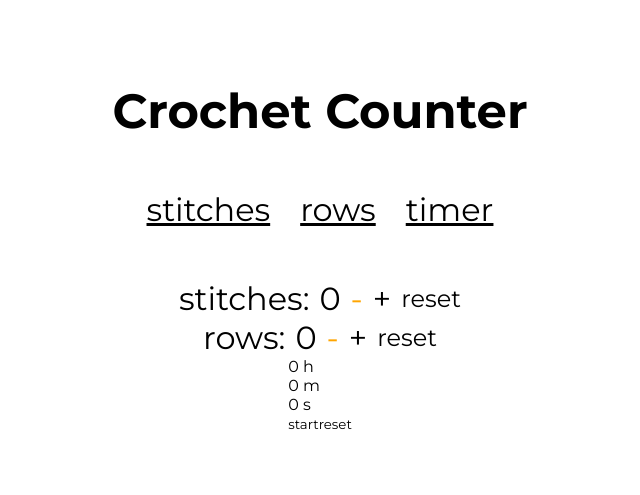
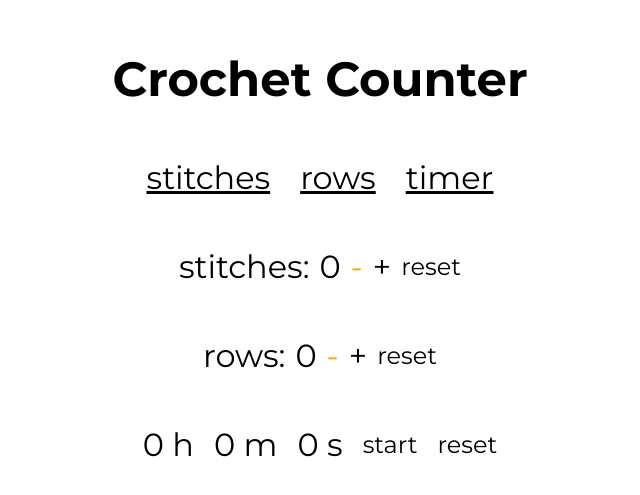
Before and after one commit to SafiaKhalid/crochet-counter, a React (Vite) app: page / in a window 1280 px wide. Shown: the part 143-638 px from the top of the page, without its empty margins (320-960 px from the left). Built offline with nearby package versions, Linux system fonts and the light colour scheme.

Commit message:
Timer styling

```diff
--- a/src/App.css
+++ b/src/App.css
@@ -61,7 +61,7 @@ main .counter-container {
     align-items: center;
     gap: 10px;
     font-size: 2rem;
-
+    margin-bottom: 50px;
 }
 
 .counter-container .counter-btn {
@@ -80,3 +80,17 @@ main .counter-container {
 .counter-container .btn:hover:not(.disabled-btn) {
     color: grey;
 }
+
+main .timer {
+    display: flex;
+    gap: 20px;
+    font-size: 2rem;
+}
+
+.timer .function-btn {
+    font-size: 1.5rem;
+}
+
+.timer .function-btn:hover {
+    color: grey;
+}
```
Also changed, not shown: src/Timer.jsx (line endings or trailing spaces).
